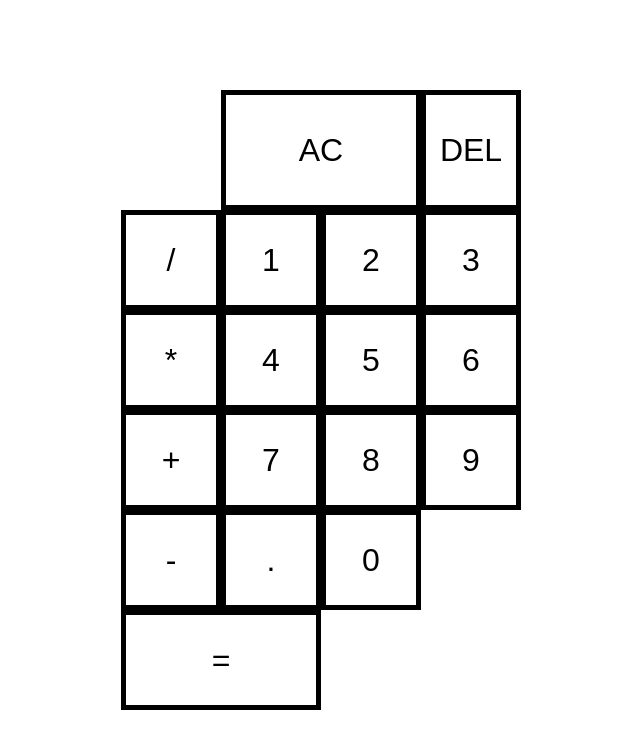
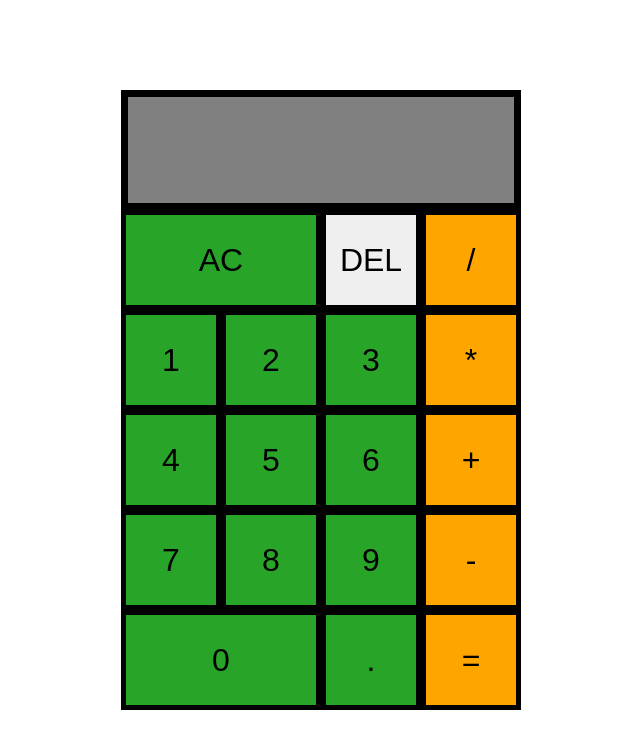
Before and after one commit to Barnabas-cyber/Calculator, a plain HTML site: page index.html in a window 1280 px wide. Shown: the whole page, without its empty margins (319-959 px from the left). Drawn offline with Linux system fonts and the light colour scheme.

Commit message:
CSS update

```diff
--- a/index.html
+++ b/index.html
@@ -8,7 +8,7 @@
     <title>Calculator</title>
     <link rel="stylesheet" href="styles.css">
     </link>
-    <script src="scriot.js"></script>
+    <script src="script.js"></script>
 </head>
 
 <body>
@@ -20,22 +20,22 @@
         </div>
         <button data-all-clear class="span-two">AC</button>
         <button data-delete>DEL</button>
-        <button data-operation>/</button>
-        <button data-number>1</button>
-        <button data-number>2</button>
-        <button data-number>3</button>
-        <button data-number>*</button>
-        <button data-number>4</button>
-        <button data-number>5</button>
-        <button data-number>6</button>
-        <button data-operation>+</button>
-        <button data-number>7</button>
-        <button data-number>8</button>
-        <button data-number>9</button>
-        <button data-number>-</button>
-        <button data-number>.</button>
-        <button data-number>0</button>
-        <button data-equals class="span-two">=</button>
+        <button data-operation class="operands">/</button>
+        <button data-number class="numbers">1</button>
+        <button data-number class="numbers">2</button>
+        <button data-number class="numbers">3</button>
+        <button data-operation class="operands">*</button>
+        <button data-number class="numbers">4</button>
+        <button data-number class="numbers">5</button>
+        <button data-number class="numbers">6</button>
+        <button data-operation class="operands">+</button>
+        <button data-number class="numbers">7</button>
+        <button data-number class="numbers">8</button>
+        <button data-number class="numbers">9</button>
+        <button data-number class="operands">-</button>
+        <button data-number class="span-two">0</button>
+        <button data-number class="numbers">.</button>
+        <button data-equals class="operands">=</button>
     </div>
 </body>
 
--- a/styles.css
+++ b/styles.css
@@ -18,15 +18,34 @@ body {
     font-size: 2rem;
     border: 5px solid rgb(0, 0, 0);
     outline: none;
-    background-color: rgba(255, 255, 255, .75);
+    /* background-color: rgba(255, 255, 255, .75); */
 }
 
 .calculator-grid > button:hover {
     background-color: rgba(255, 255, 255, .9);
 }
-/* AC span and equal sign */
+/* AC span and 0 */
 .span-two {
     grid-column: span 2;
+    background-color: rgb(40, 165, 40);
 }
-
+/* adding colors */
+.numbers {
+    background-color: rgb(40, 165, 40);
+}
+.operands{
+    background-color: #ffa500;
+}
 /* output */
+.output{
+    grid-column: 1/-1;
+    display: flex;
+    background-color: rgb(128, 128, 128);
+    align-items: flex-end;
+    flex-direction: column;
+    justify-content: space-around;
+    padding: 10px;
+    word-break: break-all;
+    word-wrap: break-word;
+    border: 7px solid black;
+}
```
Also changed, not shown: scriot.js (deleted), script.js (added).
